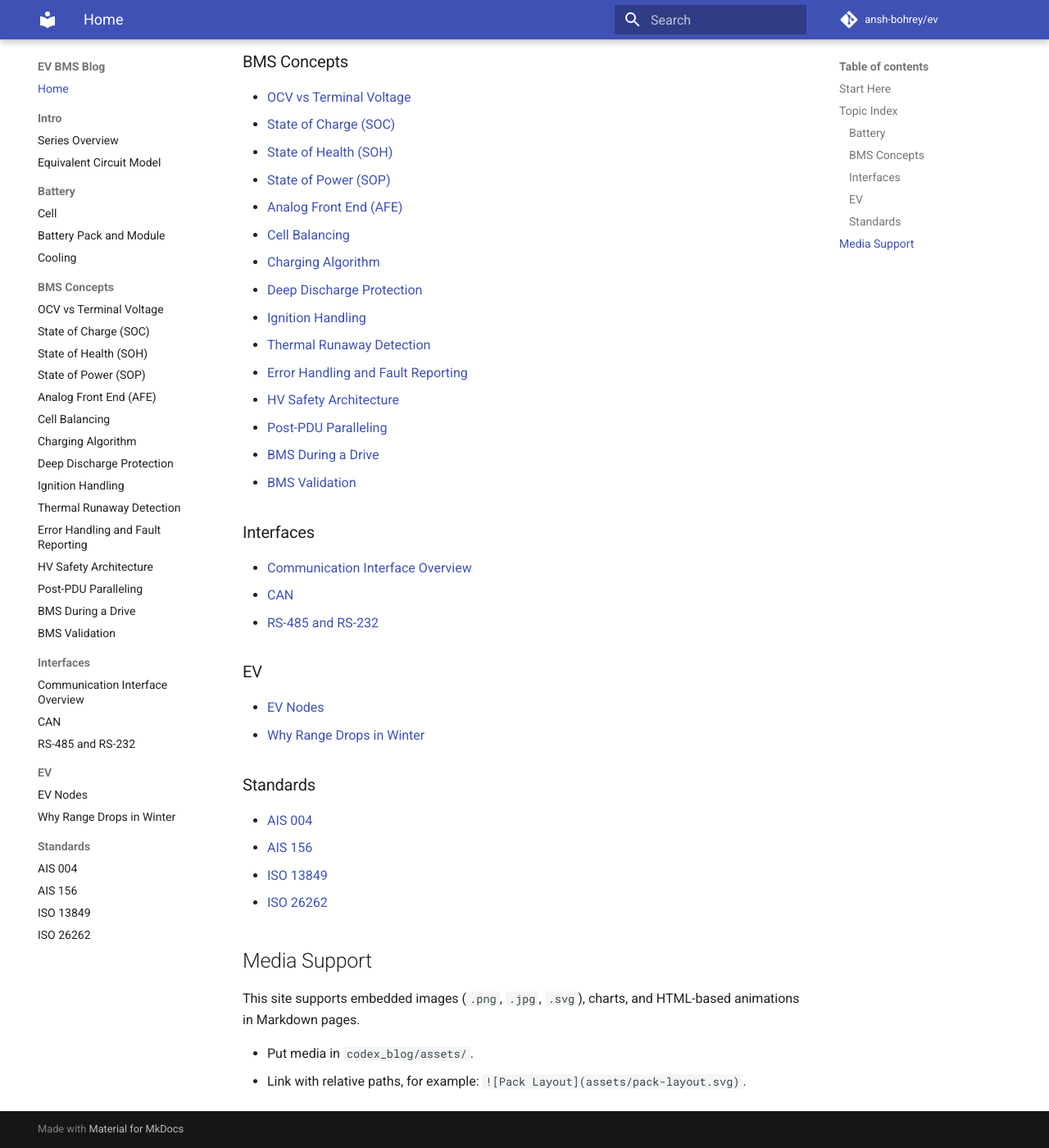
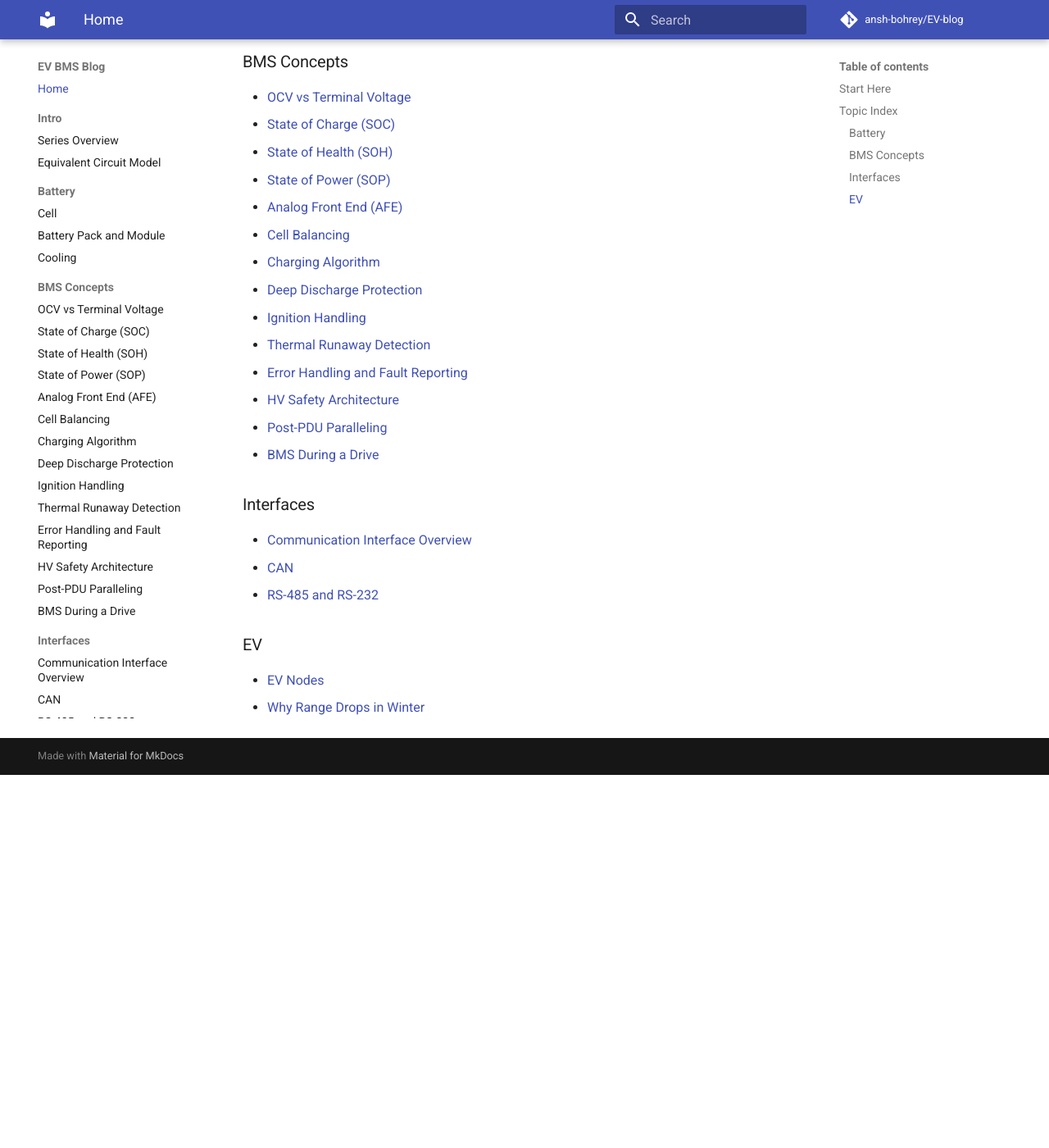
Before and after one commit to ansh-bohrey/EV-blog, an MkDocs documentation site: the page built from claude_blog/index.md, in a window 1280 px wide and 1400 px high, scrolled down 583 px. Shown: the whole window at 82% size. Built offline with MkDocs 1.6.1 and Material for MkDocs 9.7.7, drawn with Linux system fonts in a browser that asks for light colours; comment, search, counter and statistics services are not loaded; after the commit the page ends 1528 px from its top, so only the background shows below that; part of the change alters nothing that is shown.

Commit message:
switch pages content to claude_blog

```diff
--- /dev/null
+++ b/claude_blog/index.md
@@ -0,0 +1,44 @@
+# EV BMS Blog
+
+A practical, engineering-focused blog on EV batteries, BMS algorithms, safety architecture, and vehicle interfaces.
+
+## Start Here
+
+- [Series Overview](intro/series-overview.md)
+- [Equivalent Circuit Model (ECM)](intro/equivalent-circuit-model.md)
+
+## Topic Index
+
+### Battery
+
+- [Cell](battery/cell.md)
+- [Battery Pack and Module Architecture](battery/battery.md)
+- [Cooling and Thermal Management](battery/cooling.md)
+
+### BMS Concepts
+
+- [OCV vs Terminal Voltage](bms_concepts/ocv-vs-terminal-voltage.md)
+- [State of Charge (SOC)](bms_concepts/state-of-charge-soc.md)
+- [State of Health (SOH)](bms_concepts/state-of-health-soh.md)
+- [State of Power (SOP)](bms_concepts/state-of-power-sop.md)
+- [Analog Front End (AFE)](bms_concepts/analog-front-end-afe.md)
+- [Cell Balancing](bms_concepts/cell-balancing.md)
+- [Charging Algorithm](bms_concepts/charging-algorithm.md)
+- [Deep Discharge Protection](bms_concepts/deep-discharge-protection.md)
+- [Ignition Handling](bms_concepts/ignition-handling.md)
+- [Thermal Runaway Detection](bms_concepts/thermal-runaway-detection-handling.md)
+- [Error Handling and Fault Reporting](bms_concepts/error-handling-fault-reporting.md)
+- [HV Safety Architecture](bms_concepts/hv-safety-architecture.md)
+- [Post-PDU Paralleling](bms_concepts/post-pdu-paralleling.md)
+- [BMS During a Drive](bms_concepts/bms-during-a-drive.md)
+
+### Interfaces
+
+- [Communication Interface Overview](interfaces/communication-interface.md)
+- [CAN](interfaces/can.md)
+- [RS-485 and RS-232](interfaces/rs-485-232.md)
+
+### EV
+
+- [EV Nodes](ev/ev-nodes.md)
+- [Why Range Drops in Winter](ev/why-range-drops-in-winter.md)
--- a/mkdocs.yml
+++ b/mkdocs.yml
@@ -1,9 +1,9 @@
 site_name: EV BMS Blog
 site_description: Practical EV battery and BMS engineering topics
-site_url: https://ansh-bohrey.github.io/ev/
-repo_url: https://github.com/ansh-bohrey/ev
-repo_name: ansh-bohrey/ev
-docs_dir: codex_blog
+site_url: https://ansh-bohrey.github.io/EV-blog/
+repo_url: https://github.com/ansh-bohrey/EV-blog
+repo_name: ansh-bohrey/EV-blog
+docs_dir: claude_blog
 theme:
   name: material
   features:
@@ -32,7 +32,7 @@ nav:
       - Battery Pack and Module: battery/battery.md
       - Cooling: battery/cooling.md
   - BMS Concepts:
-      - OCV vs Terminal Voltage: bms_concepts/open-circuit-voltage-ocv-vs-terminal-voltage-logic.md
+      - OCV vs Terminal Voltage: bms_concepts/ocv-vs-terminal-voltage.md
       - State of Charge (SOC): bms_concepts/state-of-charge-soc.md
       - State of Health (SOH): bms_concepts/state-of-health-soh.md
       - State of Power (SOP): bms_concepts/state-of-power-sop.md
@@ -46,7 +46,6 @@ nav:
       - HV Safety Architecture: bms_concepts/hv-safety-architecture.md
       - Post-PDU Paralleling: bms_concepts/post-pdu-paralleling.md
       - BMS During a Drive: bms_concepts/bms-during-a-drive.md
-      - BMS Validation: bms_concepts/bms-validation.md
   - Interfaces:
       - Communication Interface Overview: interfaces/communication-interface.md
       - CAN: interfaces/can.md
@@ -54,8 +53,3 @@ nav:
   - EV:
       - EV Nodes: ev/ev-nodes.md
       - Why Range Drops in Winter: ev/why-range-drops-in-winter.md
-  - Standards:
-      - AIS 004: standards/AIS-004_standard.md
-      - AIS 156: standards/AIS-156_standard.md
-      - ISO 13849: standards/ISO-13849_standard.md
-      - ISO 26262: standards/ISO-26262_standard.md
```
